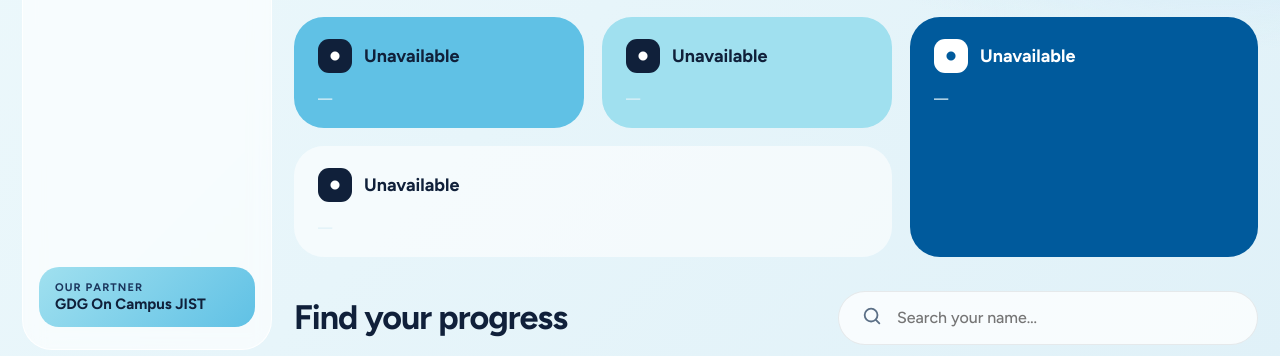
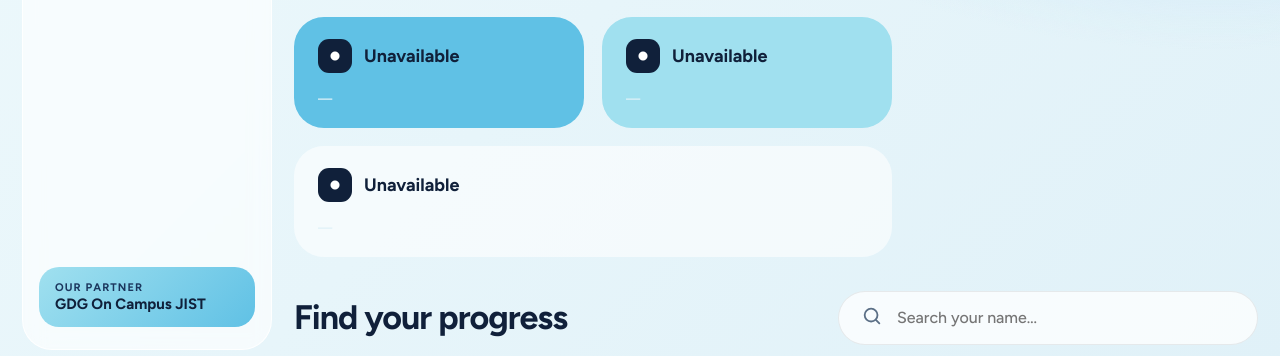
Before and after one commit to ezeehere/tu-codes-cloud-performance-report, a plain HTML site: page index.html in a window 1280 px wide. Shown: the part 430-786 px from the top of the page. Drawn offline with Linux system fonts and the light colour scheme; no server answers.

Commit message:
Update index.html

```diff
--- a/index.html
+++ b/index.html
@@ -27,7 +27,7 @@
 <ol class="tline"><li><b>Labs with solution</b><a class="btn" href="https://shorturl.at/9tC4n" target="_blank" rel="noopener">View Labs ↗</a></li><li><b>Join the group</b><a class="btn" href="https://chat.whatsapp.com/FAsqFnuh9443bP5e2wyYqj" target="_blank" rel="noopener">Go to Group ↗</a></li></ol></section>
 <!-- ===== END NOTICE BOARD ===== -->
 
-<div class="dash"><div class="c k1" id="k1"></div><div class="c k2" id="k2"></div><div class="c dm" id="dm"></div><div class="c tl" id="tl"></div></div>
+<div class="dash"><div class="c k1" id="k1"></div><div class="c k2" id="k2"></div><div class="c dm" id="dm"></div></div>
 <section id="people"><div class="sh"><h2 class="st">Find your progress</h2><label class="srch"><span data-i="search"></span><input id="q" placeholder="Search your name…" autocomplete="off"></label></div>
 <div class="sels"><label class="sel">Badge:<select id="fg"><option value="all">All</option><option value="gear">GEAR earned</option><option value="no">Not yet</option></select></label>
 <label class="sel">Code:<select id="fc"><option value="all">All</option><option value="red">Redeemed</option><option value="pend">Pending</option></select></label>
```
